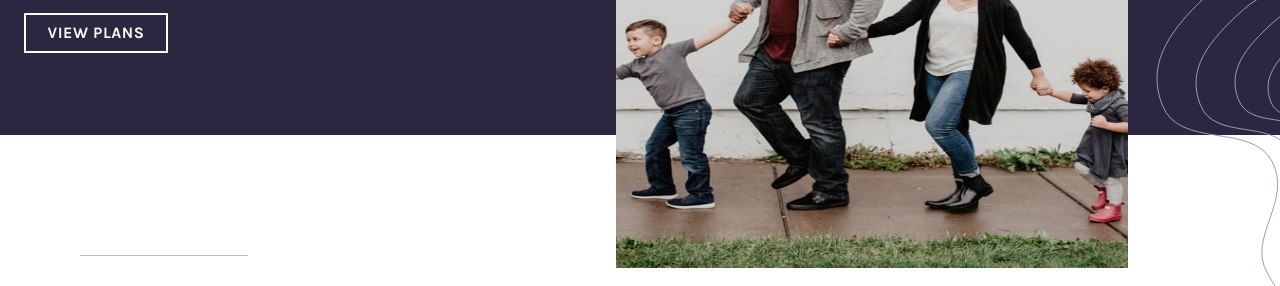
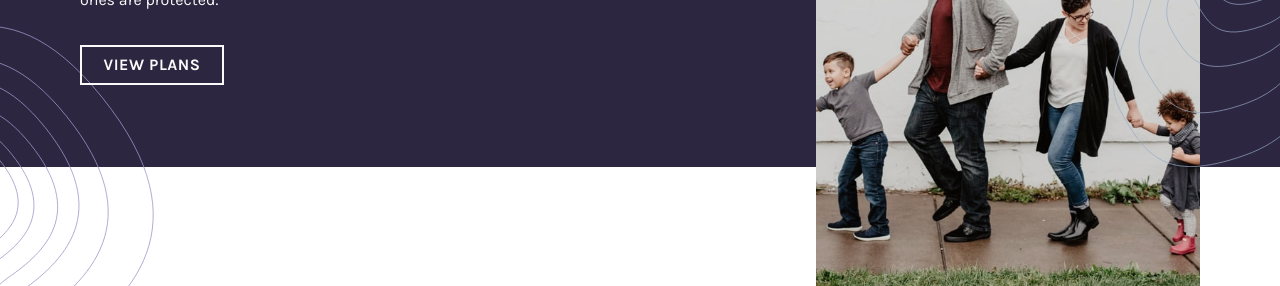
Before and after one commit to avatarfreak/frontend-insure-landing-page, a website: page index.html in a window 1280 px wide. Shown: the part 322-608 px from the top of the page. Drawn offline with Linux system fonts and the light colour scheme.

Commit message:
update styles for large devices

```diff
--- a/app/scss/abstracts/_breakpoints.scss
+++ b/app/scss/abstracts/_breakpoints.scss
@@ -20,7 +20,7 @@
     1200px,
   ),
   "2xl": (
-    1400px,
+    1440px,
   ),
   "3xl": (
     1900px,
--- a/app/scss/component/_categories.scss
+++ b/app/scss/component/_categories.scss
@@ -10,18 +10,10 @@
     margin: to-rem(160px) 5rem;
   }
 
-  .different__wrapper {
-    @include mq("768px") {
-      margin: 0 5rem;
-    }
+  @include mq("xl") {
+    margin: to-rem(218px) 5rem 10rem;
+  }
 
-    @include mq("lg") {
-      margin: 0;
-      display: flex;
-      justify-content: space-between;
-      align-items: center;
-    }
-  }
   & h2 {
     @include font-type-scale(
       var(--fs-size-lg),
@@ -31,7 +23,6 @@
       1
     );
     position: relative;
-
     @include mq("sm") {
       font-size: var(--fs-size-xl);
     }
@@ -55,9 +46,27 @@
         width: 15%;
         transform: translate(0%, -2.5rem);
       }
+
+      @include mq("xl") {
+        width: 10%;
+        transform: translate(0%, -2.5rem);
+      }
     }
   }
+  /*-------------------- Different Section ------------------------*/
+  .different__wrapper {
+    @include mq("768px") {
+      margin: 0 5rem;
+    }
 
+    @include mq("lg") {
+      margin: 0;
+      display: flex;
+      justify-content: space-between;
+      align-items: center;
+    }
+  }
+  /*----------------Article Section-------------------------*/
   & article {
     margin-top: to-rem(70px);
 
@@ -85,6 +94,18 @@
         background: var(--clr-neutral-110);
         transform: translate(-10px, 160px);
         opacity: 0.5;
+
+        @include mq("xl") {
+          display: none;
+        }
+      }
+    }
+
+    @include mq("xl") {
+      padding-right: 0;
+
+      &:not(:last-child) {
+        margin-right: 3rem;
       }
     }
   }
--- a/app/scss/component/_humanizing.scss
+++ b/app/scss/component/_humanizing.scss
@@ -10,6 +10,9 @@
         max-width: 512px;
         max-height: 462px;
       }
+      @include mq("xl") {
+        width: unset;
+      }
     }
 
     @include mq("768px") {
@@ -19,6 +22,12 @@
       top: 3rem;
       width: 50%;
       margin-right: 1.5rem;
+    }
+
+    @include mq("xl") {
+      width: unset;
+      margin-right: 5rem;
+      margin-top: 2rem;
     }
   }
 
@@ -35,6 +44,10 @@
   color: var(--clr-neutral-100);
   position: relative;
 
+  @include mq("xl") {
+    padding: to-rem(82) 0;
+  }
+
   &__wrapper {
     z-index: 2;
     position: relative;
@@ -43,6 +56,11 @@
       text-align: left;
       width: calc(50% - 2rem);
 
+      @include mq("xl") {
+        margin-top: 2rem;
+        margin-left: 5rem;
+      }
+
       &::before {
         content: "";
         position: absolute;
@@ -50,8 +68,12 @@
         left: 0;
         height: 100%;
         width: 30%;
-        border-top: 2px solid var(--clr-neutral-110);
+        border-top: 1px solid var(--clr-neutral-100);
         margin-top: to-rem(-40);
+
+        @include mq("xl") {
+          width: 20%;
+        }
       }
     }
   }
@@ -95,7 +117,16 @@
     background: url("../../images/bg-pattern-intro-left-mobile.svg");
     background-repeat: no-repeat;
     pointer-events: none;
+
+    @include mq("xl") {
+      background: url("../../images/bg-pattern-intro-right-desktop.svg");
+      background-position: right top;
+      background-repeat: no-repeat;
+      background-size: contain;
+      z-index: 1;
+    }
   }
+
   &::after {
     content: "";
     position: absolute;
@@ -110,5 +141,14 @@
     background-position-x: right;
     background-position-y: bottom;
     pointer-events: none;
+
+    @include mq("xl") {
+      background: url("../../images/bg-pattern-intro-left-desktop.svg");
+      background-position-x: left;
+      background-position-y: bottom;
+      background-repeat: no-repeat;
+      transform: translateY(16rem);
+      background-size: 12%;
+    }
   }
 }
--- a/app/scss/component/_work.scss
+++ b/app/scss/component/_work.scss
@@ -22,6 +22,10 @@
     align-items: center;
   }
 
+  @include mq("xl") {
+    padding: 5rem;
+  }
+
   &::after {
     content: "";
     position: absolute;
@@ -33,6 +37,12 @@
     background-repeat: no-repeat;
     background-position: top right;
     pointer-events: none;
+
+    @include mq("xl") {
+      background: url(../../images/bg-pattern-how-we-work-desktop.svg);
+      background-repeat: no-repeat;
+      background-position: right;
+    }
   }
 
   &__title {
@@ -41,6 +51,11 @@
 
     @include mq("sm") {
       font-size: var(--fs-size-lg);
+    }
+
+    @include mq("xl") {
+      font-size: var(--fs-size-2xl);
+      width: to-rem(480px);
     }
   }
   &__cta {
@@ -58,9 +73,18 @@
         }
       }
     }
+    @include mq("xl") {
+      z-index: 1;
+    }
   }
 
   &__btn {
     font-size: var(--fs-size-3xs);
+
+    @include mq("xl") {
+      font-size: var(--fs-size-2xs);
+      padding: 0.5rem;
+      width: to-rem(152px);
+    }
   }
 }
--- a/app/scss/layout/_footer.scss
+++ b/app/scss/layout/_footer.scss
@@ -38,6 +38,10 @@
         background-repeat: no-repeat;
         pointer-events: none;
       }
+    }
+
+    @include mq("xl") {
+      padding: 3rem 5rem 0 5rem;
     }
 
     &::after {
@@ -109,6 +113,10 @@
       grid-template-columns: repeat(4, 1fr);
       margin-bottom: 2rem;
     }
+    @include mq("xl") {
+      margin: 0 5rem;
+      text-align: left;
+    }
 
     &-title {
       padding: 1.5rem 0;
--- a/app/scss/layout/_header.scss
+++ b/app/scss/layout/_header.scss
@@ -1,3 +1,4 @@
+@use '../abstracts' as *;
 @use './navigation';
 
 /* - - - - - - - - Header- - - - - - - - -*/
@@ -6,4 +7,9 @@
   justify-content: space-between;
   align-items: center;
   padding: 1.5rem;
+  position: relative;
+
+  @include mq("xl") {
+    padding: 1.5rem 5rem;
+  }
 }
--- a/app/scss/layout/_navigation.scss
+++ b/app/scss/layout/_navigation.scss
@@ -2,9 +2,7 @@
 @use '../function' as *;
 
 /* - - - - - - - - Navigation- - - - - - - - -*/
-.header__navbar {
-  position: relative;
-}
+
 .menu-btn {
   @include mq("768px") {
     display: none;
```
Also changed, not shown: dist/css/main.css, 1 other file.
